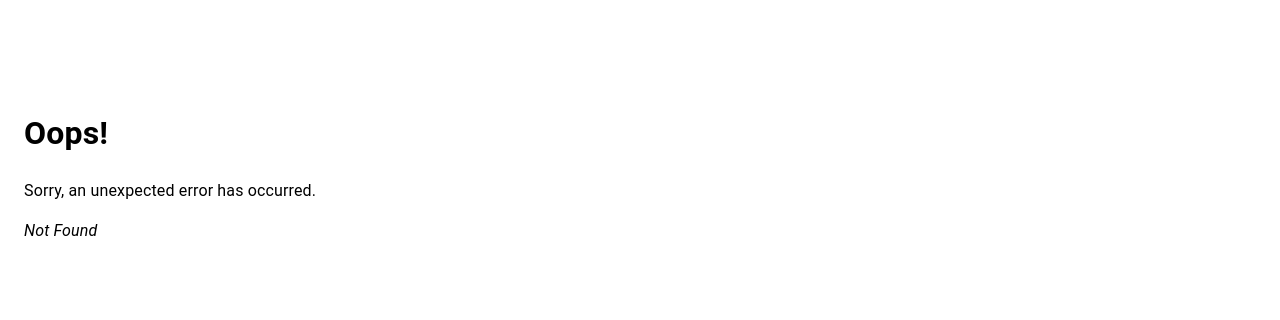
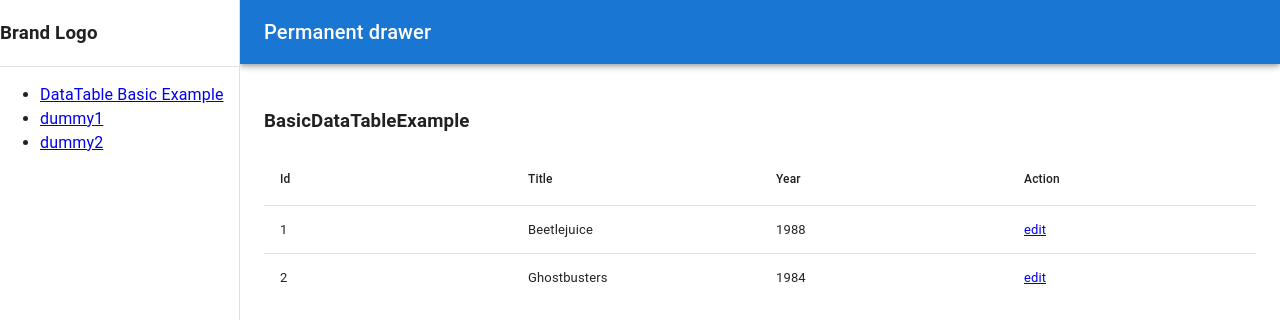
Before and after one commit to 01Deepak/crudbasic, a React (Create React App) app: page /datatablebasicexample in a window 1280 px wide. Before the commit this address had no page. Shown: the top 320 px of the page. Built offline with nearby package versions, Linux system fonts and the light colour scheme.

Commit message:
add basic data table example

```diff
--- a/package.json
+++ b/package.json
@@ -15,9 +15,11 @@
     "@types/react": "^18.0.26",
     "@types/react-dom": "^18.0.9",
     "react": "^18.2.0",
+    "react-data-table-component": "^7.5.3",
     "react-dom": "^18.2.0",
     "react-router-dom": "^6.4.4",
     "react-scripts": "5.0.1",
+    "styled-components": "^5.3.6",
     "typescript": "^4.9.3",
     "web-vitals": "^2.1.4"
   },
--- a/src/App.tsx
+++ b/src/App.tsx
@@ -7,6 +7,7 @@ import { createBrowserRouter, RouterProvider } from 'react-router-dom';
 import ErrorPage from './Components/Pages/ErrorPage';
 import Dummy1 from './Components/Pages/Dummy1';
 import Dummy2 from './Components/Pages/Dummy2';
+import BasicDataTableExample from './Components/BasicDataTable/BasicDataTableExample';
 
 const router = createBrowserRouter([
   {
@@ -17,6 +18,10 @@ const router = createBrowserRouter([
       {
         path: "/",
         element: <Dummy2/>,
+      },
+      {
+        path: "datatablebasicexample",
+        element: <BasicDataTableExample/>,
       },
       {
         path: "dummy1",
--- /dev/null
+++ b/src/Components/BasicDataTable/BasicDataTableExample.tsx
@@ -0,0 +1,18 @@
+import React from 'react'
+import DataTable from 'react-data-table-component'
+import { columns, data } from './Data'
+
+const BasicDataTableExample = () => {
+  return (
+    <>
+     <h3>BasicDataTableExample</h3>
+     <DataTable
+     columns={columns}
+     data={data}
+     />
+     </>
+
+  )
+}
+
+export default BasicDataTableExample
--- /dev/null
+++ b/src/Components/BasicDataTable/Data.tsx
@@ -0,0 +1,31 @@
+export const columns = [
+  {
+    name: 'Id',
+    selector: (row:any) => row.id,
+},
+  {
+      name: 'Title',
+      selector: (row:any) => row.title,
+  },
+  {
+      name: 'Year',
+      selector: (row:any) => row.year,
+  },
+  {
+    name: 'Action',
+    selector: (row:any) => <a href="#">edit</a>,
+},
+];
+
+export const data = [
+  {
+      id: 1,
+      title: 'Beetlejuice',
+      year: '1988',
+  },
+  {
+      id: 2,
+      title: 'Ghostbusters',
+      year: '1984',
+  },
+]
--- a/src/Components/Pages/Dummy1.tsx
+++ b/src/Components/Pages/Dummy1.tsx
@@ -3,16 +3,17 @@ import React from 'react'
 
 const Dummy1 = () => {
   return (
-    <Box
-    component="main"
-    sx={{ flexGrow: 1, bgcolor: 'background.default', p: 3 }}
-  >
-    <Toolbar/>
-  <Typography paragraph>
-    <h3>dummy 1</h3>
-     Lorem ipsum dolor sit amet consectetur adipisicing elit. Necessitatibus laudantium eveniet nobis iste iure deserunt quis velit neque deleniti vitae architecto commodi ducimus perferendis repellendus aliquam, beatae debitis saepe unde?
-    </Typography>
-    </Box>
+    <h3>Dummy 1</h3>
+  //   <Box
+  //   component="main"
+  //   sx={{ flexGrow: 1, bgcolor: 'background.default', p: 3 }}
+  // >
+  //   <Toolbar/>
+  // <Typography paragraph>
+  //   <h3>dummy 1</h3>
+  //    Lorem ipsum dolor sit amet consectetur adipisicing elit. Necessitatibus laudantium eveniet nobis iste iure deserunt quis velit neque deleniti vitae architecto commodi ducimus perferendis repellendus aliquam, beatae debitis saepe unde?
+  //   </Typography>
+  //   </Box>
   )
 }
 
--- a/src/Components/Pages/Dummy2.tsx
+++ b/src/Components/Pages/Dummy2.tsx
@@ -3,16 +3,10 @@ import React from 'react'
 
 const Dummy2 = () => {
   return (
-    <Box
-    component="main"
-    sx={{ flexGrow: 1, bgcolor: 'background.default', p: 3 }}
-  >
-    <Toolbar/>
-  <Typography paragraph>
-    <h3>dummy 2</h3>
-     Lorem ipsum dolor sit amet consectetur adipisicing elit. Necessitatibus laudantium eveniet nobis iste iure deserunt quis velit neque deleniti vitae architecto commodi ducimus perferendis repellendus aliquam, beatae debitis saepe unde?
-    </Typography>
-    </Box>
+    <>
+  <h3>Dummy 2</h3>
+  <p>Lorem ipsum dolor sit amet consectetur adipisicing elit. Consectetur voluptates cupiditate quae, iusto deserunt sequi voluptatum quis soluta animi quibusdam aperiam unde vel ea nam doloremque saepe pariatur amet! Pariatur officiis necessitatibus nemo quis incidunt accusantium blanditiis maiores quibusdam at.</p>
+    </>
   )
 }
 
--- a/src/Components/Pages/RouteNavigation.tsx
+++ b/src/Components/Pages/RouteNavigation.tsx
@@ -7,6 +7,9 @@ const RouteNavigation = () => {
     <>
        <nav>
          <ul>
+         <li>
+              <Link to={`datatablebasicexample`}>DataTable Basic Example</Link>
+            </li>
             <li>
               <Link to={`dummy1`}>dummy1</Link>
             </li>
--- a/src/Components/Sidebar.tsx
+++ b/src/Components/Sidebar.tsx
@@ -45,13 +45,21 @@ const Sidebar = () => {
         anchor="left"
       >
         <h3>Brand Logo</h3>
-        <Divider/>
-       <RouteNavigation/>
+        <Divider />
+        <RouteNavigation />
       </Drawer>
 
-      <div id="detail">
-        <Outlet />
-      </div>
+      {/* <div id="detail"> */}
+        <Box
+          component="main"
+          sx={{ flexGrow: 1, bgcolor: 'background.default', p: 3 }}
+        >
+          <Toolbar />
+          <Typography paragraph>
+            <Outlet />
+          </Typography>
+        </Box>
+      {/* </div> */}
 
     </Box>
   );
```
Also changed, not shown: 1 other file (tests, documents, lock files or other folders).
